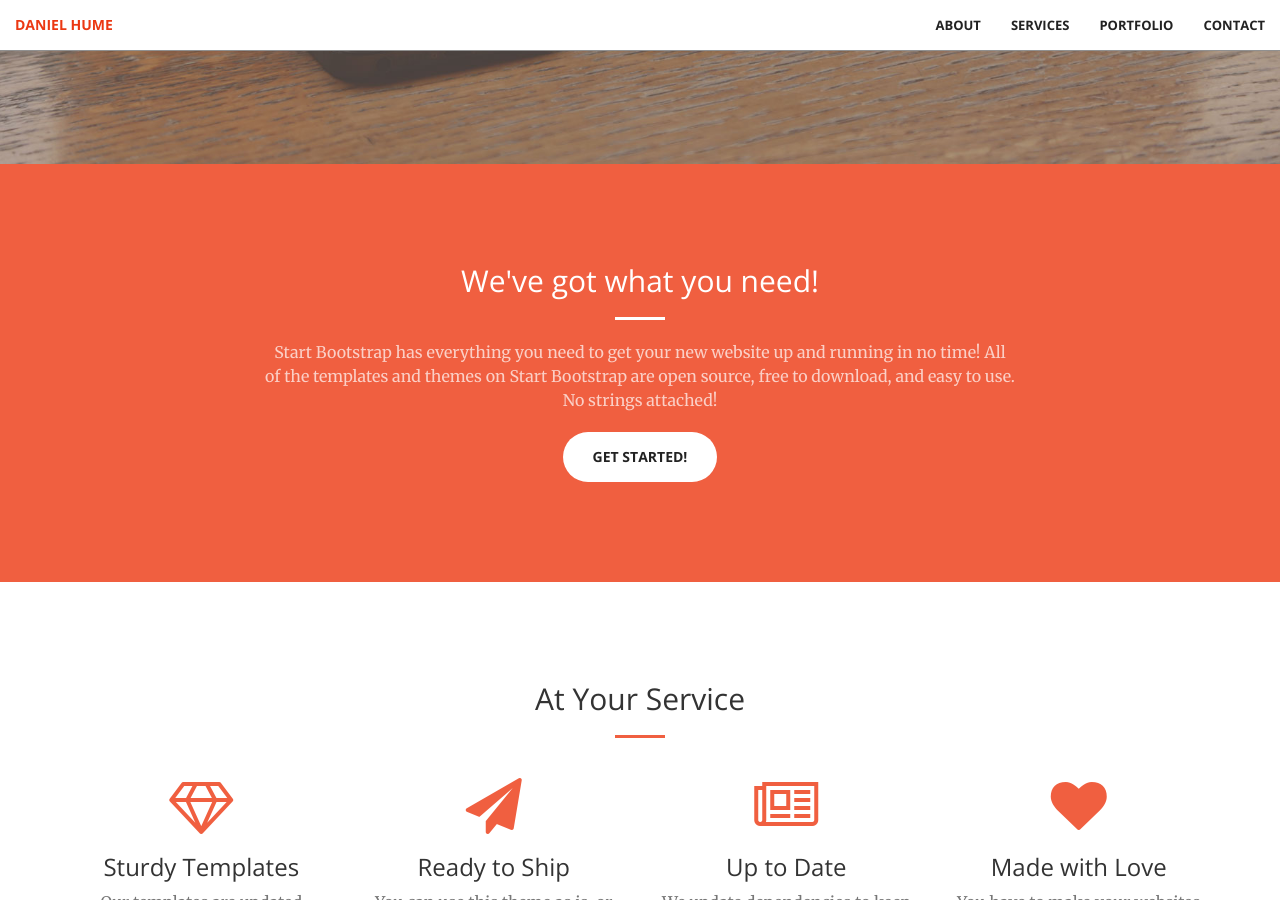
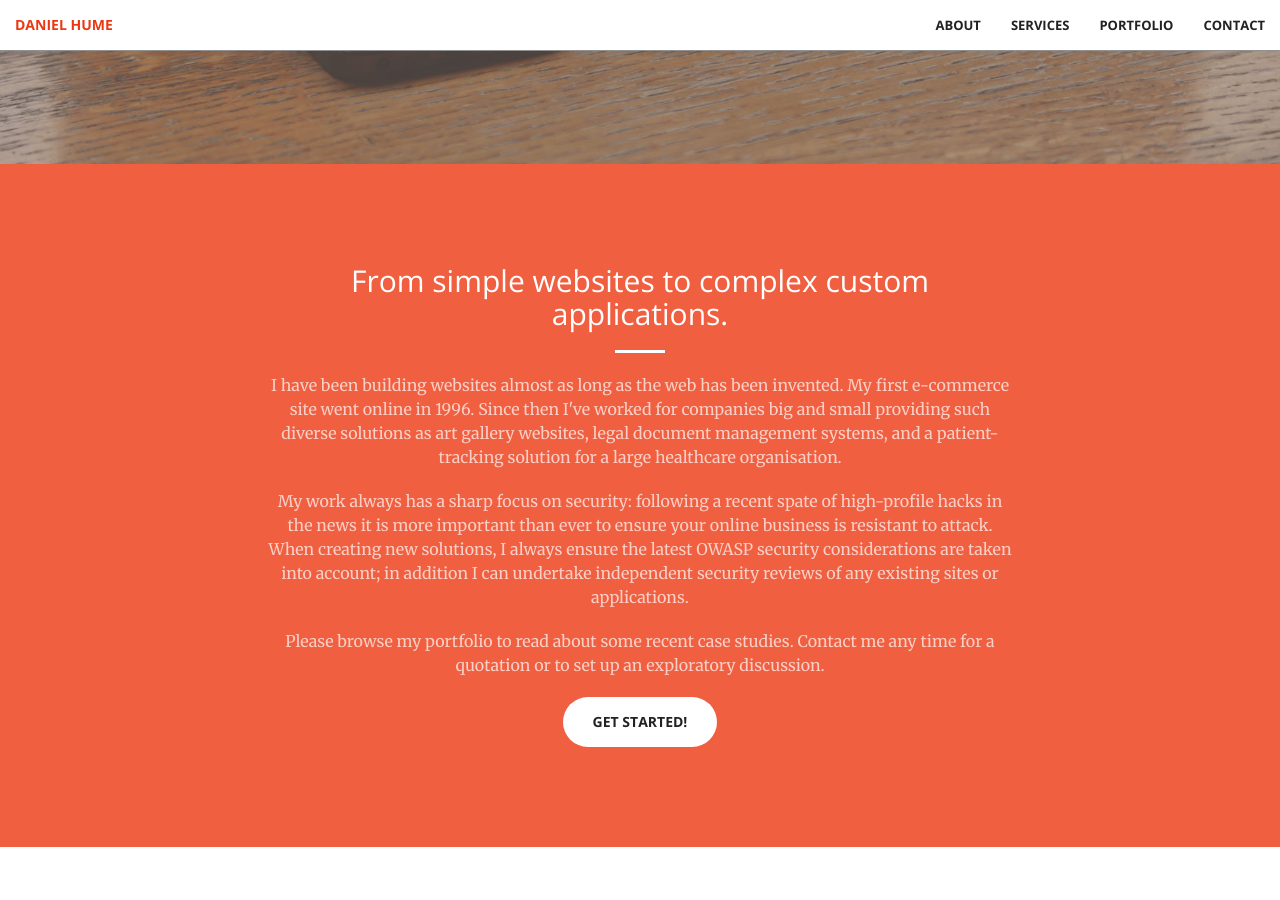
Before and after one commit to FearNotDaniel/website, a Jekyll site: the page built from index.html, in a window 1280 px wide and 900 px high, scrolled down 736 px. Built offline with Jekyll 4.4.1, drawn with Linux system fonts in a browser that asks for light colours.

Commit message:
Update call-to-action.html

```diff
--- a/_includes/call-to-action.html
+++ b/_includes/call-to-action.html
@@ -2,9 +2,11 @@
     <div class="container">
         <div class="row">
             <div class="col-lg-8 col-lg-offset-2 text-center">
-                <h2 class="section-heading">We've got what you need!</h2>
+                <h2 class="section-heading">From simple websites to complex custom applications.</h2>
                 <hr class="light">
-                <p class="text-faded">Start Bootstrap has everything you need to get your new website up and running in no time! All of the templates and themes on Start Bootstrap are open source, free to download, and easy to use. No strings attached!</p>
+                <p class="text-faded">I have been building websites almost as long as the web has been invented. My first e-commerce site went online in 1996. Since then I've worked for companies big and small providing such diverse solutions as art gallery websites, legal document management systems, and a patient-tracking solution for a large healthcare organisation.</p>
+                <p class="text-faded">My work always has a sharp focus on security: following a recent spate of high-profile hacks in the news it is more important than ever to ensure your online business is resistant to attack. When creating new solutions, I always ensure the latest OWASP security considerations are taken into account; in addition I can undertake independent security reviews of any existing sites or applications.</p>
+                <p class="text-faded">Please browse my portfolio to read about some recent case studies. Contact me any time for a quotation or to set up an exploratory discussion.</p>
                 <a href="#" class="btn btn-default btn-xl">Get Started!</a>
             </div>
         </div>
```
